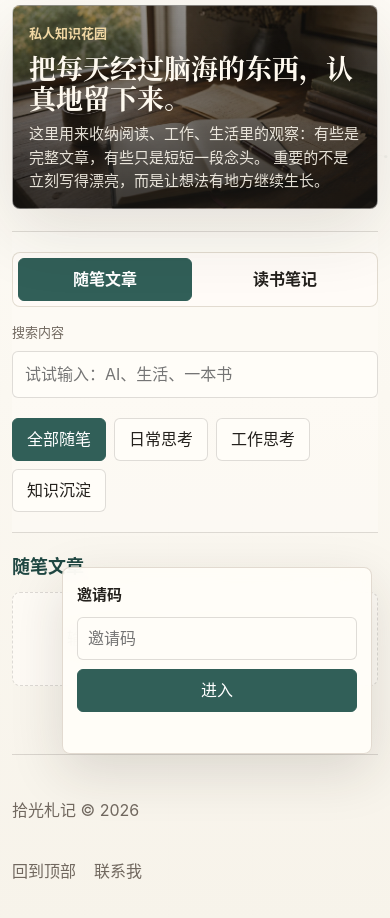
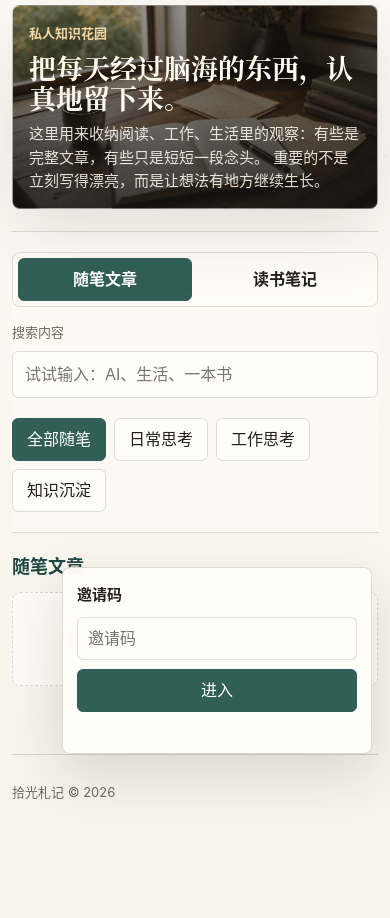
Before and after one commit to yjlsx/myblog, a website: page index.html in a window 390 px wide. Shown: the part 72-990 px from the top of the page. After the commit the page ends 913 px from the top, so only its background shows below. Drawn offline with Linux system fonts and the light colour scheme; no server answers.

Commit message:
Simplify footer actions

```diff
--- a/index.html
+++ b/index.html
@@ -234,10 +234,6 @@
 
     <footer class="site-footer">
       <p>拾光札记 © 2026</p>
-      <div>
-        <a href="#top">回到顶部</a>
-        <a href="mailto:hello@example.com">联系我</a>
-      </div>
     </footer>
 
     <aside class="access-widget" id="accessWidget" aria-label="订阅与邀请码">
--- a/styles.css
+++ b/styles.css
@@ -800,17 +800,14 @@ main,
 }
 
 .site-footer {
-  display: flex;
-  justify-content: space-between;
-  gap: 18px;
   border-top: 1px solid var(--line);
   color: var(--muted);
+  font-size: 13px;
   padding: 26px 0 38px;
 }
 
-.site-footer div {
-  display: flex;
-  gap: 18px;
+.site-footer p {
+  margin: 0;
 }
 
 .access-widget {
@@ -1229,8 +1226,7 @@ main,
 }
 
 @media (max-width: 760px) {
-  .tools,
-  .site-footer {
+  .tools {
     align-items: flex-start;
     flex-direction: column;
   }
```
